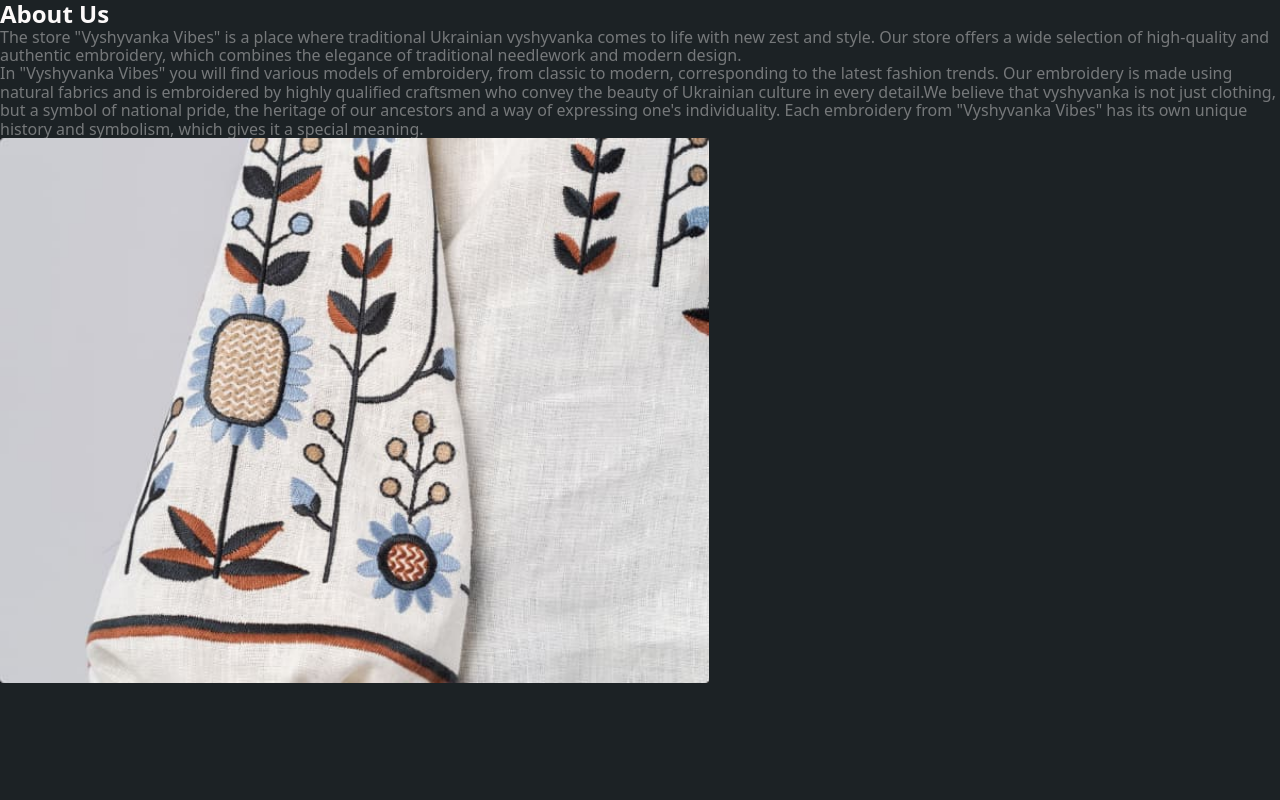
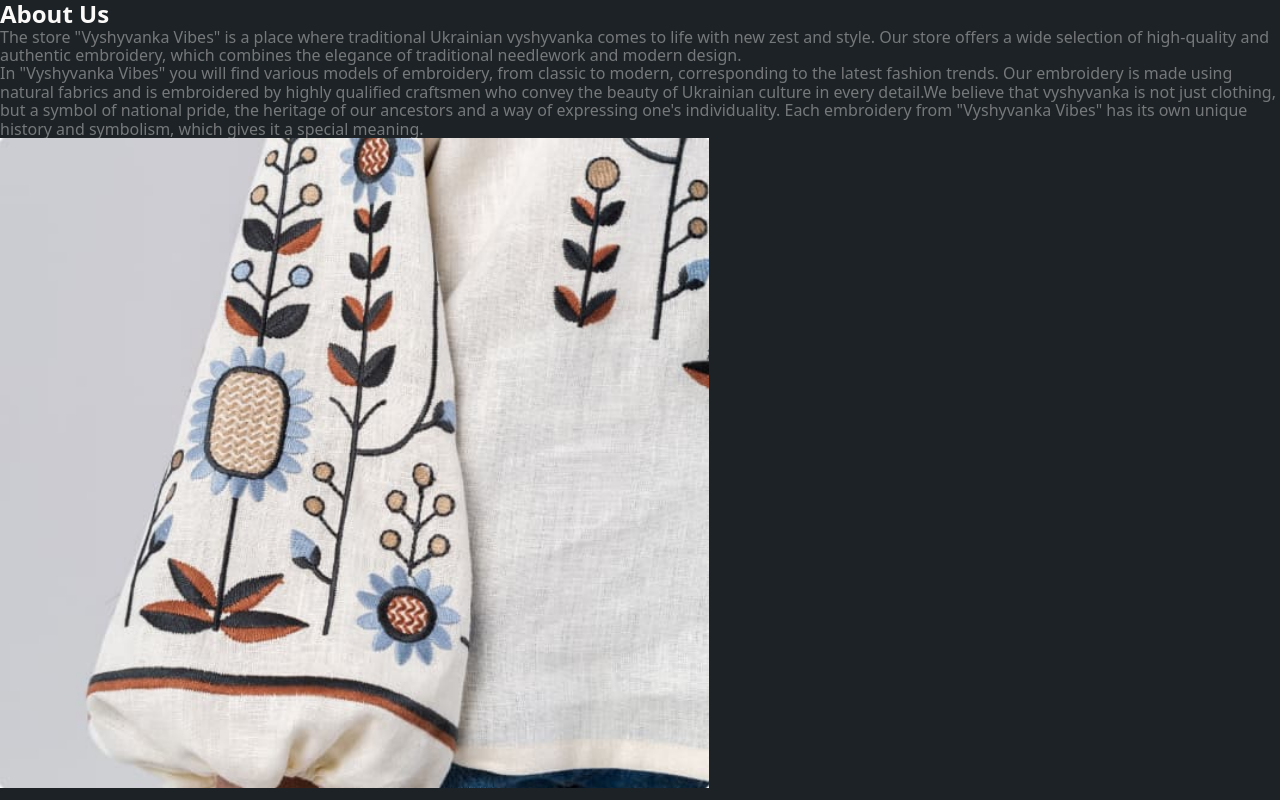
Before and after one commit to SergGrishkov/vanilla-pixel, a website built with Vite: page src/index.html in a window 1280 px wide. Built offline with nearby package versions, Linux system fonts and the light colour scheme.

Commit message:
html-about

```diff
--- a/src/partials/about.html
+++ b/src/partials/about.html
@@ -1,19 +1,34 @@
-<section class="about">
-    <h2 class="about-header">About Us</h2>
-    <p class="about-description">The store "Vyshyvanka Vibes" is a place where traditional Ukrainian vyshyvanka comes to
+<section class="about" id="about">
+  <div class="about-container container">
+    <div class="about-header">
+      <h2>About Us</h2>
+    </div>
+    <div class="about-description">
+      <p class="about-text">The store "Vyshyvanka Vibes" is a place where traditional Ukrainian vyshyvanka comes
+        to
         life with new zest and
         style.
-        Our store offers a wide selection of high-quality and authentic embroidery, which combines the elegance of
+        Our store offers a wide selection of high-quality and authentic embroidery, which combines the elegance
+        of
         traditional
         needlework and modern design.</p>
-    <p class="about-description">In "Vyshyvanka Vibes" you will find various models of embroidery, from classic to
+    </div>
+    <div class="about-description">
+      <p class="about-text">In "Vyshyvanka Vibes" you will find various models of embroidery, from classic to
         modern, corresponding to the
         latest
-        fashion trends. Our embroidery is made using natural fabrics and is embroidered by highly qualified craftsmen
+        fashion trends. Our embroidery is made using natural fabrics and is embroidered by highly qualified
+        craftsmen
         who convey
-        the beauty of Ukrainian culture in every detail.We believe that vyshyvanka is not just clothing, but a symbol of
-        national pride, the heritage of our ancestors and a way of expressing one's individuality. Each embroidery from
+        the beauty of Ukrainian culture in every detail.We believe that vyshyvanka is not just clothing, but a
+        symbol of
+        national pride, the heritage of our ancestors and a way of expressing one's individuality. Each
+        embroidery
+        from
         "Vyshyvanka Vibes" has its own unique history and symbolism, which gives it a special meaning.</p>
-    <img class="about-img" src="./img/about/Vyshyvanka-1x.jpg" alt="Vyshyvanka" width="709" height="545">
-
+    </div>
+    <div class="about-img">
+      <img class="about-img-item" src="./img/about/Vyshyvanka@1x.jpg" alt="Vyshyvanka" width="709" height="545">
+    </div>
+  </div>
 </section>
```
Also changed, not shown: src/img/about/Vyshyvanka-1x.jpg (deleted), src/img/about/Vyshyvanka-2x.jpg (deleted), src/img/about/Vyshyvanka@1x.jpg (added), src/img/about/Vyshyvanka@2.jpg (added).
